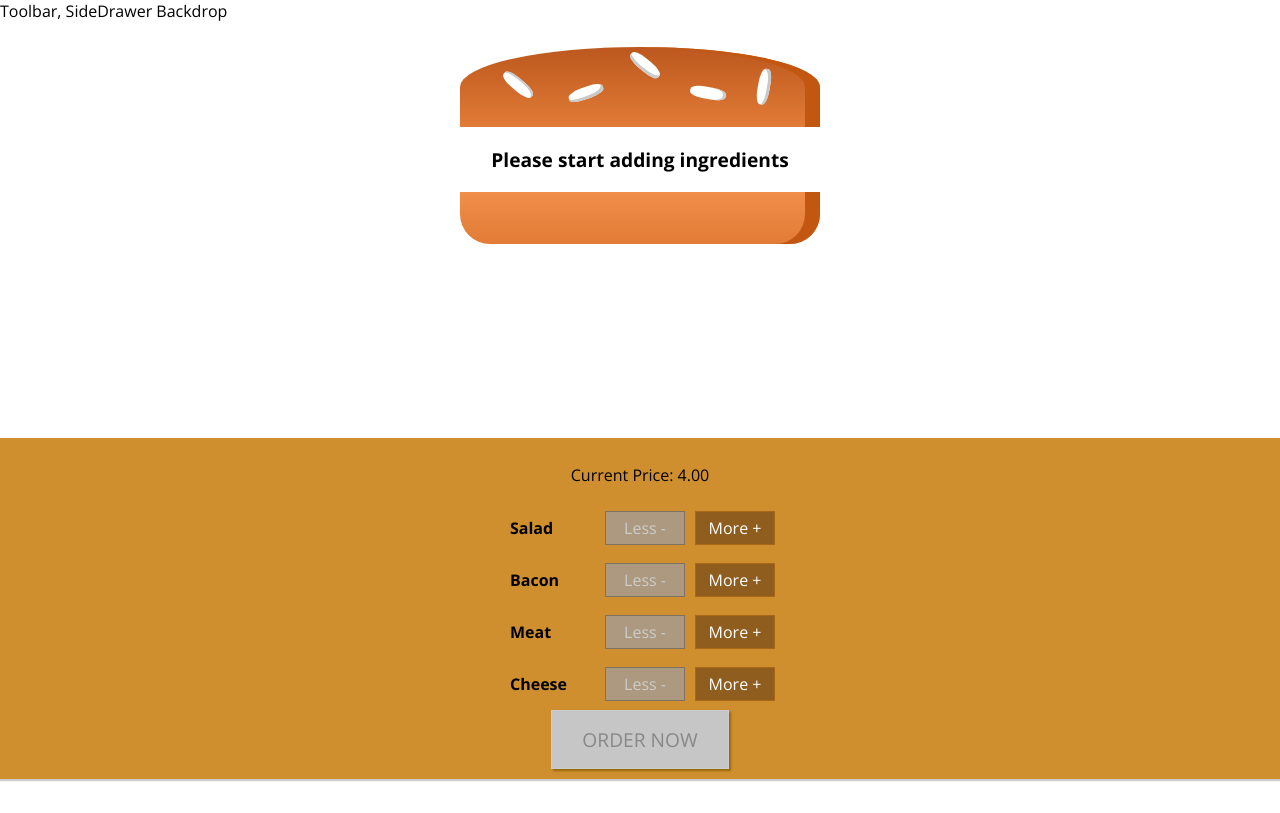
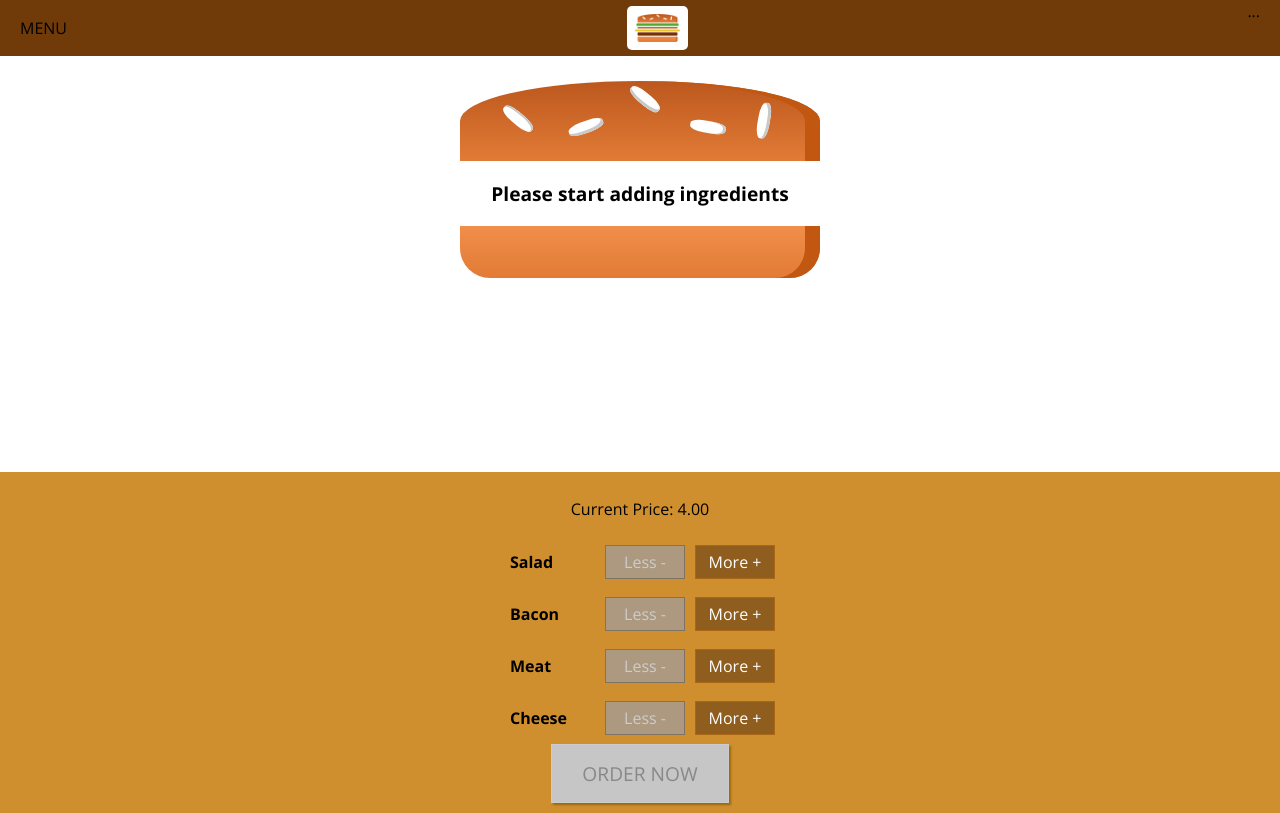
Before and after one commit to cwatts07/burger-builder, a React (Create React App) app: page / in a window 1280 px wide. Built offline with nearby package versions, Linux system fonts and the light colour scheme.

Commit message:
Through lesson 171

```diff
--- a/src/components/Burger/OrderSummary/OrderSummary.js
+++ b/src/components/Burger/OrderSummary/OrderSummary.js
@@ -1,6 +1,7 @@
 import React from 'react';
 import PropTypes from 'prop-types';
 import Aux from "../../../hoc/Aux";
+import Button from "../../UI/Button/Button";
 
 const OrderSummary = props => {
   const ingredientSummary = Object.keys(props.ingredients)
@@ -19,13 +20,19 @@ const OrderSummary = props => {
       <ul>
         {ingredientSummary}
       </ul>
+      <p><strong>Total Price:</strong>{props.total.toFixed(2)}</p>
       <p>Continue to Checkout?</p>
+      <Button clicked={props.cancelOrder} type={'Danger'}>CANCEL</Button>
+      <Button clicked={props.continueOrder} type={'Success'}>CONTINUE</Button>
     </Aux>
   );
 };
 
 OrderSummary.propTypes = {
-  ingredients: PropTypes.object
+  ingredients: PropTypes.object,
+  total: PropTypes.number,
+  cancelOrder: PropTypes.func,
+  continueOrder: PropTypes.func
 };
 
 export default OrderSummary;
--- a/src/components/Layout/Layout.js
+++ b/src/components/Layout/Layout.js
@@ -2,11 +2,12 @@ import React from 'react';
 
 import Aux from "../../hoc/Aux";
 import styles from './Layout.module.css';
+import Toolbar from "../Navigation/Toolbar/Toolbar";
 
 
 const Layout = (props) => (
   <Aux>
-    <div>Toolbar, SideDrawer Backdrop</div>
+    <Toolbar/>
     <main className={styles.Content}>
       {props.children}
     </main>
--- a/src/components/Layout/Layout.module.css
+++ b/src/components/Layout/Layout.module.css
@@ -1,3 +1,3 @@
 .Content {
-  margin-top: 16px;
+  margin-top: 72px;
 }
--- /dev/null
+++ b/src/components/Logo/Logo.js
@@ -0,0 +1,19 @@
+import React from 'react';
+import PropTypes from 'prop-types';
+
+import logoImage from '../../assets/images/burger-logo.png';
+import styles from './Logo.module.css';
+
+const Logo = props => {
+  return (
+    <div className={styles.Logo}>
+      <img src={logoImage} alt={"Burger Builder Logo"}/>
+    </div>
+  );
+};
+
+Logo.propTypes = {
+
+};
+
+export default Logo;
--- /dev/null
+++ b/src/components/Logo/Logo.module.css
@@ -0,0 +1,11 @@
+.Logo{
+  background-color: white;
+  padding: 8px;
+  height: 80%;
+  box-sizing: border-box;
+  border-radius: 5px;
+}
+
+.Logo img{
+  height: 100%;
+}
--- /dev/null
+++ b/src/components/Navigation/Toolbar/Toolbar.js
@@ -0,0 +1,23 @@
+import React from 'react';
+import PropTypes from 'prop-types';
+
+import styles from './Toolbar.module.css';
+import Logo from "../../Logo/Logo";
+
+const MyComponent = props => {
+  return (
+    <header className={styles.Toolbar}>
+      <div>MENU</div>
+      <Logo />
+      <nav>
+        ...
+      </nav>
+    </header>
+  );
+};
+
+MyComponent.propTypes = {
+
+};
+
+export default MyComponent;
--- /dev/null
+++ b/src/components/Navigation/Toolbar/Toolbar.module.css
@@ -0,0 +1,18 @@
+.Toolbar{
+  height: 56px;
+  width: 100%;
+  position: fixed;
+  top: 0;
+  left: 0;
+  background-color: #703B09;
+  display: flex;
+  justify-content: space-between;
+  align-items: center;
+  padding: 0 20px;
+  box-sizing:border-box;
+  z-index: 90;
+}
+
+.Toolbar nav {
+  height: 100%;
+}
--- /dev/null
+++ b/src/components/UI/Button/Button.js
@@ -0,0 +1,22 @@
+import React from 'react';
+import PropTypes from 'prop-types';
+
+import styles from './Button.module.css'
+
+const MyComponent = props => {
+  return (
+    <button
+      className={[styles.Button, styles[props.type]].join(' ')}
+      onClick={props.clicked}
+    >
+      {props.children}
+    </button>
+  );
+};
+
+MyComponent.propTypes = {
+  clicked: PropTypes.func,
+  type: PropTypes.string
+};
+
+export default MyComponent;
--- /dev/null
+++ b/src/components/UI/Button/Button.module.css
@@ -0,0 +1,24 @@
+.Button {
+  background-color: transparent;
+  border: none;
+  color: white;
+  outline: none;
+  cursor: pointer;
+  font: inherit;
+  padding: 10px;
+  margin: 10px;
+  font-weight: bold;
+}
+
+.Button:first-of-type {
+  margin-left: 0;
+  padding-left: 0;
+}
+
+.Success {
+  color: #5C9210;
+}
+
+.Danger {
+  color: #944317;
+}
--- a/src/containers/BurgerBuilder/BurgerBuilder.js
+++ b/src/containers/BurgerBuilder/BurgerBuilder.js
@@ -69,7 +69,14 @@ class BurgerBuilder extends Component {
     })
   };
 
+  purchaseCancelHandler = () => {
+    this.setState({modalOpen: false})
+  };
 
+  purchaseContinueHandler = () => {
+    alert('You Continued!');
+    this.setState({modalOpen: false})
+  };
 
   render() {
     const disabledInfo = {...this.state.ingredients};
@@ -79,7 +86,12 @@ class BurgerBuilder extends Component {
     return (
       <Aux>
         <Modal isVisible={this.state.modalOpen} modalClose={this.closeModalHandler}>
-          <OrderSummary ingredients={this.state.ingredients}/>
+          <OrderSummary
+            ingredients={this.state.ingredients}
+            total={this.state.totalPrice}
+            cancelOrder={this.purchaseCancelHandler}
+            continueOrder={this.purchaseContinueHandler}
+          />
         </Modal>
         <Burger ingredients={this.state.ingredients}/>
         <BuildControls
```
Also changed, not shown: src/assets/images/burger-logo.png (added).
